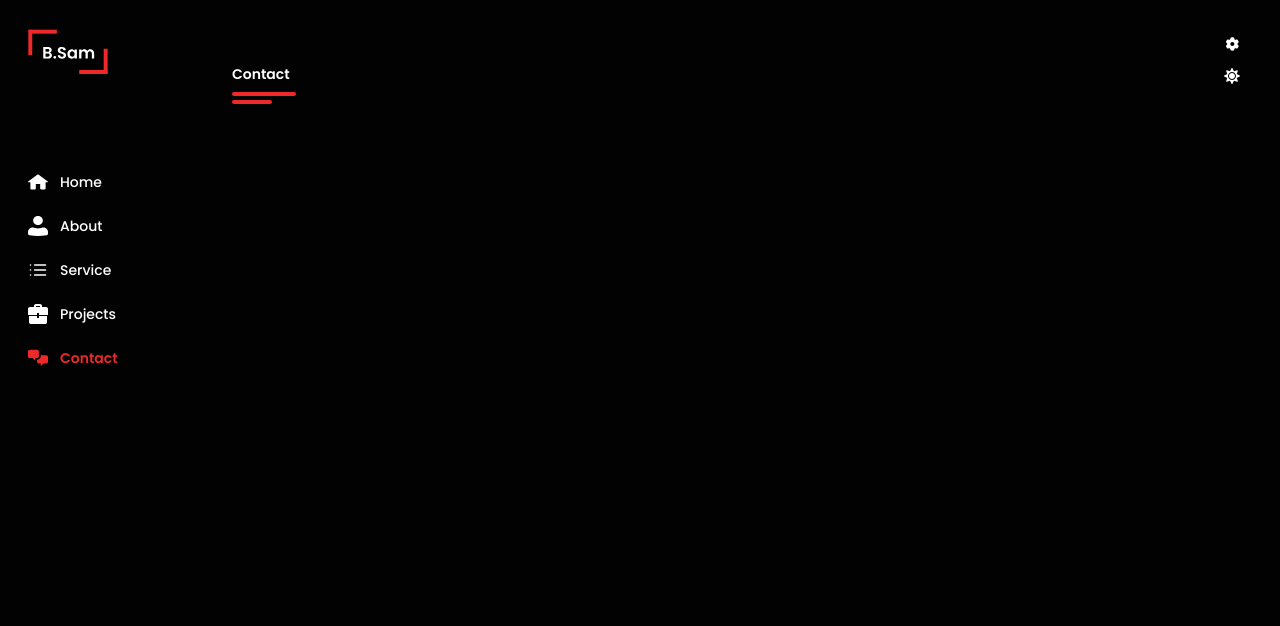
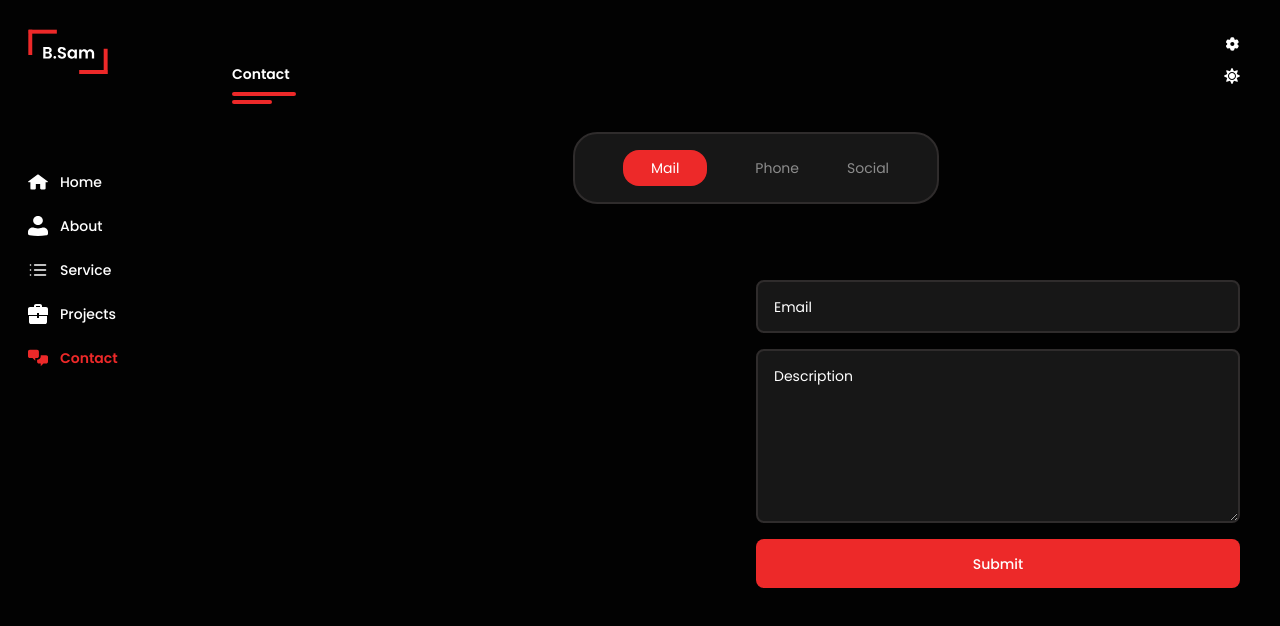
Before and after one commit to BeniSamuel/Beni_Portfolio, a React (Vite) app: page /contact in a window 1280 px wide. Shown: the top 626 px of the page. Built offline with nearby package versions, Linux system fonts and the light colour scheme.

Commit message:
Added Contact Section

```diff
--- /dev/null
+++ b/src/components/Contact/ContactEmail.tsx
@@ -0,0 +1,16 @@
+import React from 'react'
+
+const ContactEmail: React.FC = () => {
+  return (
+    <div className=' flex flex-row'>
+        <div className=' w-1/2'></div>
+        <form className=' flex flex-col gap-4 w-1/2 pr-10'>
+            <input type="email" placeholder='Email' className=' bg-[#171717] placeholder:font-poppins placeholder:text-sm placeholder:text-white py-[0.92rem] px-4 w-full rounded-lg border-[#2F2C2C] border-2 focus:border-[#ED2929] outline-none text-white font-poppins text-sm focus:bg-[#3c2323]'/>
+            <textarea className=' bg-[#171717] placeholder:font-poppins placeholder:text-sm  placeholder:text-white py-[0.92rem] px-4 rounded-lg border-[#2F2C2C] border-2 focus:border-[#ED2929] outline-none text-white font-poppins text-sm focus:bg-[#3c2323] leading-7 ' placeholder='Description' rows={5} />
+            <input type="submit" value="Submit" className=' py-[0.92rem] w-full bg-[#ED2929] font-poppins font-medium text-white text-sm rounded-lg '/>
+        </form>
+    </div>
+  )
+}
+
+export default ContactEmail
--- /dev/null
+++ b/src/components/Contact/ContactMain.tsx
@@ -0,0 +1,16 @@
+import React, { useState } from "react";
+import ContactState from "./ContactState";
+import ContactEmail from "./ContactEmail";
+import ContactPhone from "./ContactPhone";
+
+const ContactMain: React.FC = () => {
+  const [section, setSection] = useState("mail");
+  return (
+    <div className=" flex flex-col gap-12 ">
+      <ContactState section={section} setSection={setSection} />
+      {section === "mail" ? <ContactEmail /> : <ContactPhone />}
+    </div>
+  );
+};
+
+export default ContactMain;
--- /dev/null
+++ b/src/components/Contact/ContactPhone.tsx
@@ -0,0 +1,12 @@
+import React from 'react'
+import phone from "../../assets/Contact/Phone.svg";
+
+const ContactPhone: React.FC = () => {
+  return (
+    <div className=' flex flex-col items-center justify-center '>
+        <img src={phone}/>
+    </div>
+  )
+}
+
+export default ContactPhone
--- /dev/null
+++ b/src/components/Contact/ContactState.tsx
@@ -0,0 +1,43 @@
+import React from "react";
+import ContactTypes from "../../types/Contact/ContactTypes";
+
+const ContactState: React.FC<ContactTypes> = ({ section, setSection }) => {
+  return (
+    <div className="flex flex-row gap-12 py-7 px-4 items-center justify-center">
+      <div className="flex flex-row bg-[#171717] border-[#2F2C2C] border-2 gap-12 py-4 px-12 rounded-3xl items-center justify-center">
+        <div
+          onClick={() => setSection("mail")}
+          className={`cursor-pointer text-white font-poppins text-sm ${
+            section === "mail"
+              ? "bg-[#ED2929] py-2 px-7 rounded-2xl"
+              : "opacity-50"
+          }`}
+        >
+          Mail
+        </div>
+        <div
+          onClick={() => setSection("phone")}
+          className={`cursor-pointer text-white font-poppins text-sm ${
+            section === "phone"
+              ? "bg-[#ED2929] py-2 px-7 rounded-2xl"
+              : "opacity-50"
+          }`}
+        >
+          Phone
+        </div>
+        <div
+          onClick={() => setSection("social")}
+          className={`cursor-pointer text-white font-poppins text-sm ${
+            section === "social"
+              ? "bg-[#ED2929] py-2 px-7 rounded-2xl"
+              : "opacity-50"
+          }`}
+        >
+          Social
+        </div>
+      </div>
+    </div>
+  );
+};
+
+export default ContactState;
--- a/src/pages/Contact/Contact.tsx
+++ b/src/pages/Contact/Contact.tsx
@@ -3,6 +3,7 @@ import DashMain from '../../components/Dashboard/DashMain'
 import settings from "../../assets/Dashboard/settings.svg";
 import whiteMode from "../../assets/Dashboard/whiteMode.svg"
 import menu from "../../assets/Dashboard/menu.svg"
+import ContactMain from '../../components/Contact/ContactMain';
 
 const Contact: React.FC = () => {
   return (
@@ -29,7 +30,9 @@ const Contact: React.FC = () => {
               <div className=" bg-[#ED2929] w-10 h-1 rounded-lg" />
             </div>
           </div>
-
+          <div>
+            <ContactMain />
+          </div>
         </div>
         </DashMain>
     </div>
--- /dev/null
+++ b/src/types/Contact/ContactTypes.ts
@@ -0,0 +1,6 @@
+type ContactTypes = {
+    section: string,
+    setSection: React.Dispatch<React.SetStateAction<string>>
+}
+
+export default ContactTypes;
```
Also changed, not shown: src/assets/Contact/Phone.svg (added).
